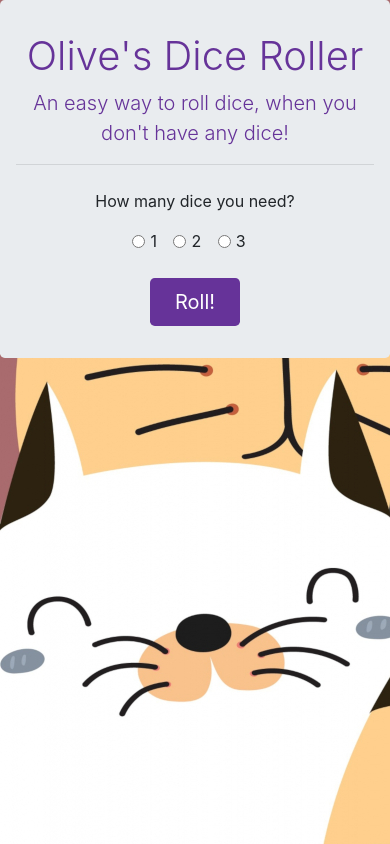
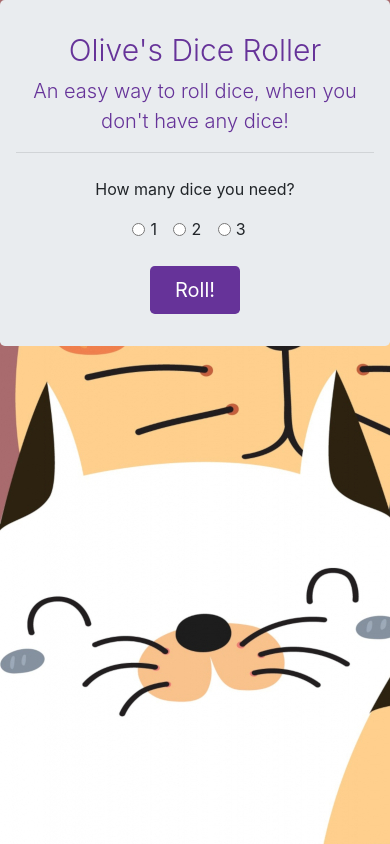
Before and after one commit to MakeItBack/Dice-Roller, a plain HTML site: page index.html in a window 390 px wide. Drawn offline with nearby package versions, Linux system fonts and the light colour scheme.

Commit message:
change h1 font size on mobile

```diff
--- a/dice.css
+++ b/dice.css
@@ -31,7 +31,7 @@ body			{background-image: url("img/catground01.jpg");
 
 @media (max-width: 600px) {
 							h1			{
-										font-size: 40px !important;
+										font-size: 30px !important;
 										}
 
 							#NumDice	{
```
